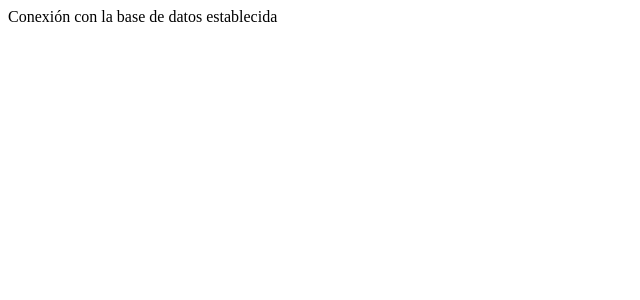
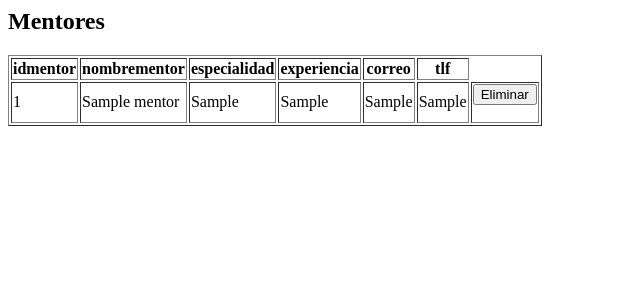
Before and after one commit to Carrask0/StartupBoost, a PHP site: page /listado_mentores.php in a window 1280 px wide. Shown: the top 300 px of the page, without its empty margins (0-640 px from the left). Run offline with PHP 8.4, Linux system fonts and the light colour scheme; tables that the repository leaves empty or names only in its code hold one stand-in row (values such as "Sample post").

Commit message:
eliminar mentor

```diff
--- a/src/administrador/listado_mentores.php
+++ b/src/administrador/listado_mentores.php
@@ -8,8 +8,37 @@ require_once __DIR__ . '/../../config.php';
 $conexion = mysqli_connect($DB_SERVER, $DB_USER, $DB_PASSWORD, $DB_NAME)
     or die("No se ha podido conectar con la base de datos");
 
-echo "Conexión con la base de datos establecida";
+
+//Seleccionar todos los mentores
+$consulta = "SELECT * FROM Mentor";
+$resultado = mysqli_query($conexion, $consulta);
 
 //Visualizar todos los mentores
-$consulta = "SELECT * FROM Mentor";
-$resultado = mysqli_query($conexion, $consulta);
+$numero_filas = mysqli_num_rows($resultado);
+$numero_columnas = mysqli_num_fields($resultado);
+
+echo "<h2>Mentores</h2>";
+echo "<table border='1'><tr>";
+for ($i = 0; $i < $numero_columnas; $i++) {
+    $nombreColumna = mysqli_fetch_field_direct($resultado, $i)->name;
+    echo "<th>$nombreColumna</th>";
+}
+echo "</tr>";
+for ($i = 0; $i < $numero_filas; $i++) {
+    $fila = mysqli_fetch_array($resultado);
+    echo "<tr>";
+    for ($j = 0; $j < $numero_columnas; $j++) {
+        echo "<td>" . $fila[$j] . "</td>";
+    }
+    echo "<td><form action='eliminar_mentor.php' method='post'><input type='hidden' name='idMentor' value='" . $fila[0] . "'><input type='submit' value='Eliminar'></form></td>";
+
+    echo "</tr>";
+}
+echo "</table>";
+
+function redirectEliminarMentor($idMentor)
+{
+    $_SESSION['idMentor'] = $idMentor;
+    header("Location: eliminar_mentor.php");
+    exit;
+}
--- a/src/administrador/opciones_administrador.html
+++ b/src/administrador/opciones_administrador.html
@@ -12,6 +12,7 @@
     <button onclick="redirect('listado_startups_validar.php')">Validar startups</button>
     <button onclick="redirect('form_intro_datos_mentor.html')">Registrar mentor</button>
     <button onclick="redirect('form_intro_datos_inversor.html')">Registrar inversor</button>
+    <button onclick="redirect('listado_mentores.php')">Listado de mentores</button>
 
     <script>
 
```
Also changed, not shown: src/administrador/eliminar_mentor.php (added, +22 -0 lines).
